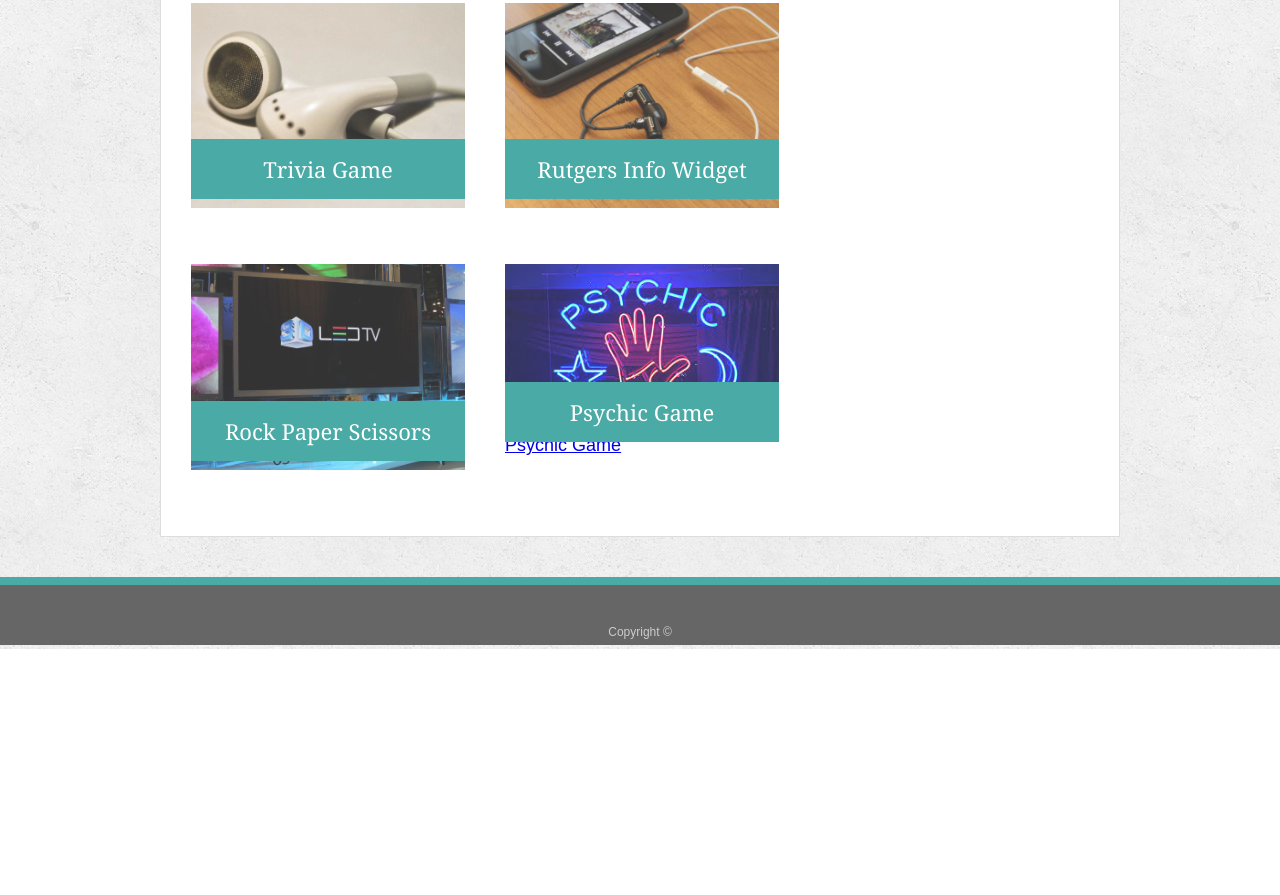
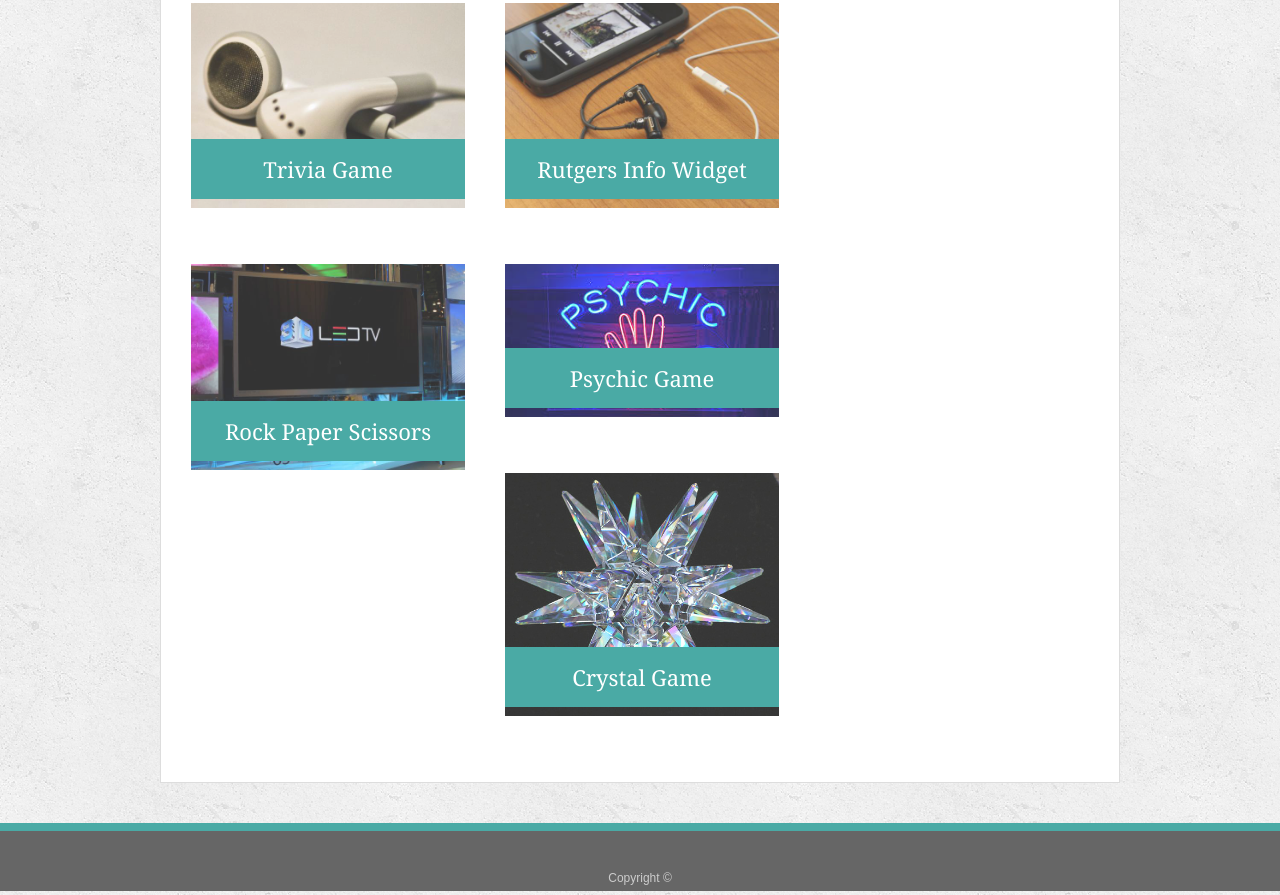
Before and after one commit to ak147408/ak147408.github.io, a plain HTML site: page Responsive-Portfolio/portfolio.html in a window 1280 px wide. Shown: the part 532-1427 px from the top of the page. Before the commit the page ends 1181 px from the top, so only its background shows below. Drawn offline with Linux system fonts and the light colour scheme.

Commit message:
added crystal game

```diff
--- a/Responsive-Portfolio/portfolio.html
+++ b/Responsive-Portfolio/portfolio.html
@@ -31,21 +31,25 @@
 
         <h3>Word Guess</h3>
       </div>
+
       <div class="work">
         <img src="assets/images/technics-q-c-640-480-2.jpg" alt="RPG Game">
 
         <h3>RPG Game</h3>
       </div>
+
       <div class="work">
         <img src="assets/images/technics-q-c-640-480-5.jpg" alt="Trivia Game">
 
         <h3>Trivia Game</h3>
       </div>
+
       <div class="work">
         <img src="assets/images/technics-q-c-640-480-7.jpg" alt="Rutgers Info Widget">
 
         <h3>Rutgers Info Widget</h3>
       </div>
+
       <div class="work">
         <img src="assets/images/technics-q-c-640-480-9.jpg" alt="Rock Paper Scissors">
 
@@ -53,10 +57,14 @@
       </div>
 
       <div class="work">
-          <img src="assets/images/psychic.jpg" alt="Psychic Game">
-          <a href="https://github.com/ak147408/Psychic-Game">Psychic Game</a>
+        <a href="https://github.com/ak147408/Psychic-Game"><img src="assets/images/psychic.jpg" alt="Psychic Game"><h3>Psychic Game</h3></a>
 
-          <h3>Psychic Game</h3>
+        <h3>Psychic Game</h3>
+      </div>
+
+      <div class="work">
+        <a href="https://github.com/ak147408/unit-4-game"><img src="assets/images/crystal.jpg" alt="Crystal"> </a><h3>Crystal Game</h3>
+
       </div>
 
     </section>
```
Also changed, not shown: Responsive-Portfolio/assets/images/crystal.jpg (added).
